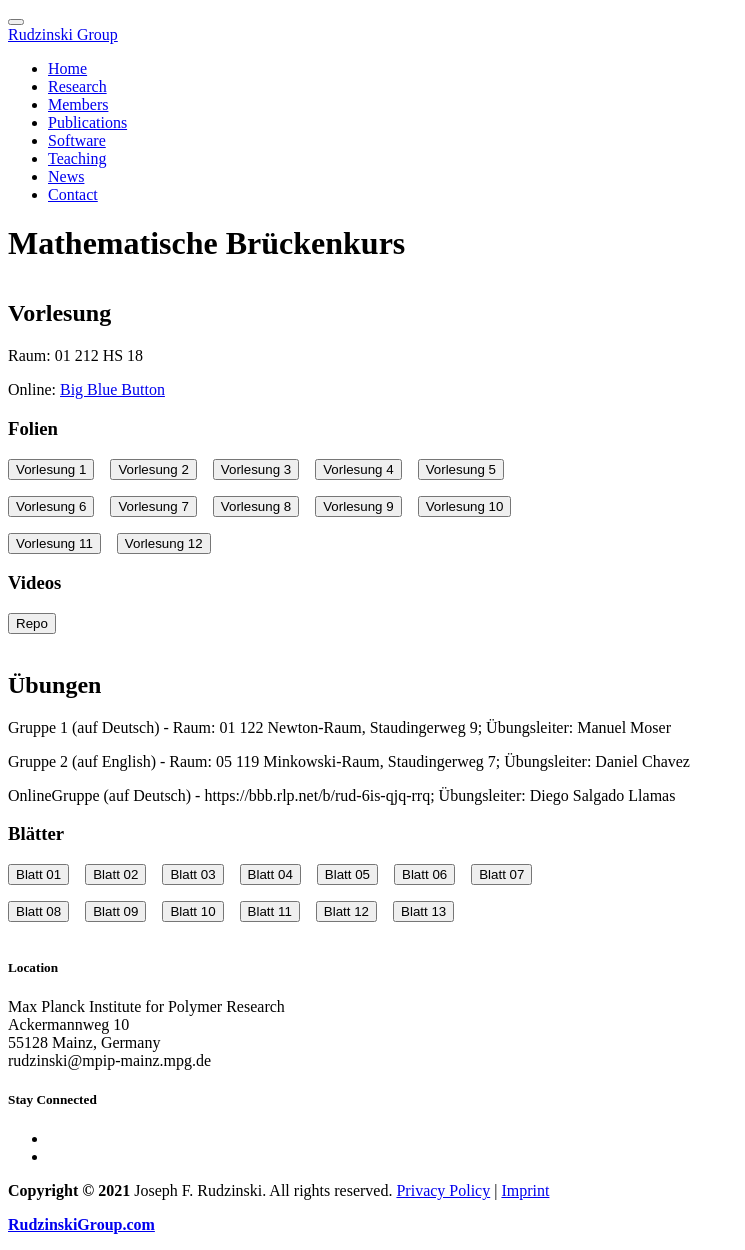
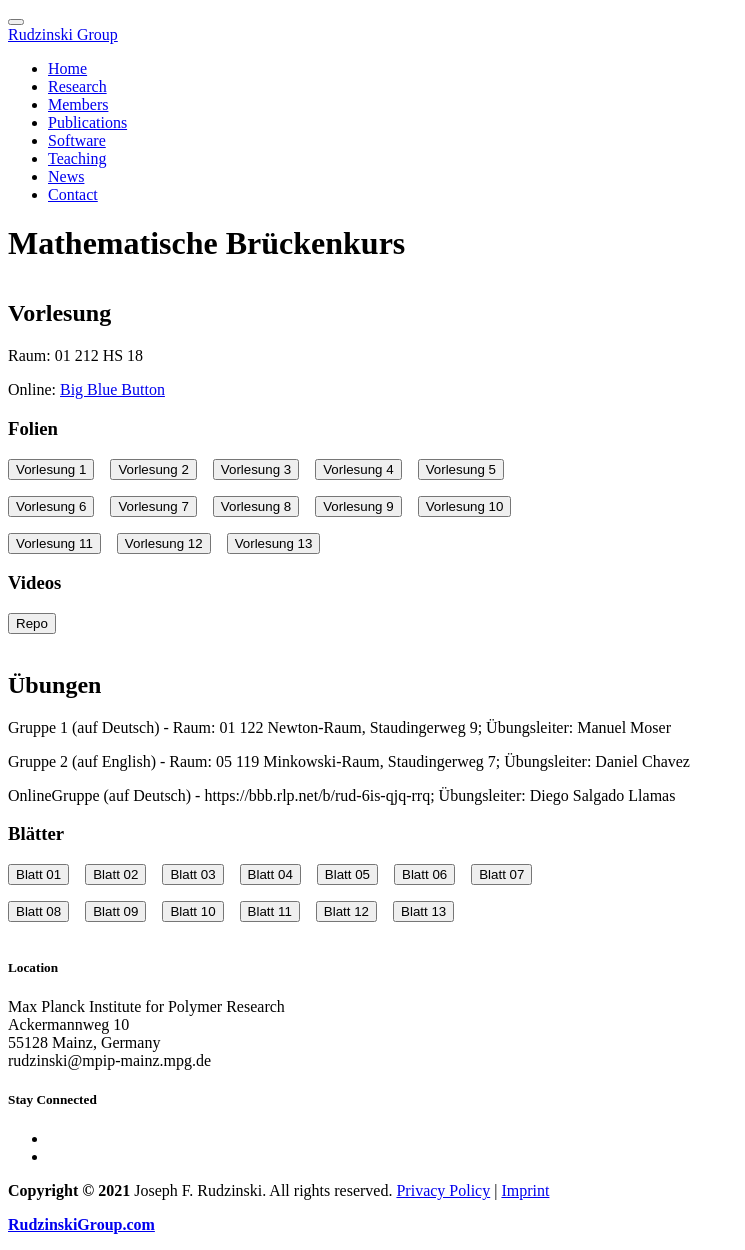
Before and after one commit to JFRudzinski/JFRudzinski.github.io, a Jekyll site: the page built from _posts/classes/2021-09-26-Brueckenkurs.md, in a window 1280 px wide. Shown: the whole page, without its empty margins (0-745 px from the left). Built offline with Jekyll 4.4.1, drawn with Linux system fonts in a browser that asks for light colours.

Commit message:
added vor 13

```diff
--- a/_posts/classes/2021-09-26-Brueckenkurs.md
+++ b/_posts/classes/2021-09-26-Brueckenkurs.md
@@ -56,6 +56,8 @@
         &nbsp;&nbsp;
         <a href="{{site.baseurl}}/assets/content/Teaching/Brueckenkurs/Vorlesungen/vorl_12.pdf" target="_blank"><button class="button-new shadow">Vorlesung 12</button></a>
         &nbsp;&nbsp;
+        <a href="{{site.baseurl}}/assets/content/Teaching/Brueckenkurs/Vorlesungen/vorl_13.pdf" target="_blank"><button class="button-new shadow">Vorlesung 13</button></a>
+        &nbsp;&nbsp;
         </p>
         <h3 class="post-subtitle">Videos</h3>
         <p>
```
Also changed, not shown: 1 other file.
